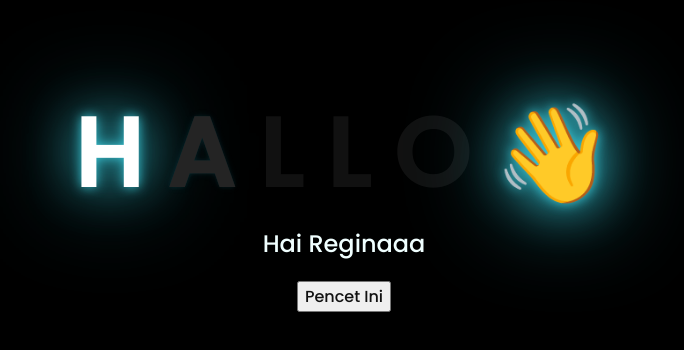
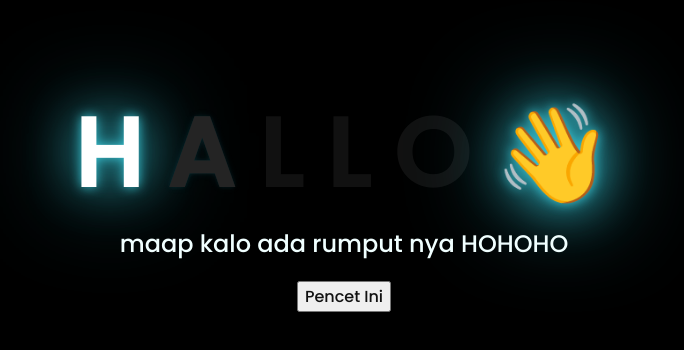
Before and after one commit to VaLSpp/nopal-flowers, a plain HTML site: page index.html in a window 1280 px wide. Shown: the part 212-562 px from the top of the page, without its empty margins (304-988 px from the left). Drawn offline with Linux system fonts and the light colour scheme.

Commit message:
Update index.html

```diff
--- a/index.html
+++ b/index.html
@@ -19,7 +19,7 @@
         <span>👋</span>
     </div>
     <div class="description">
-        <span>Hai Reginaaa</span>
+        <span>maap kalo ada rumput nya HOHOHO</span>
     </div>
     <div class="button">
         <button>
```
